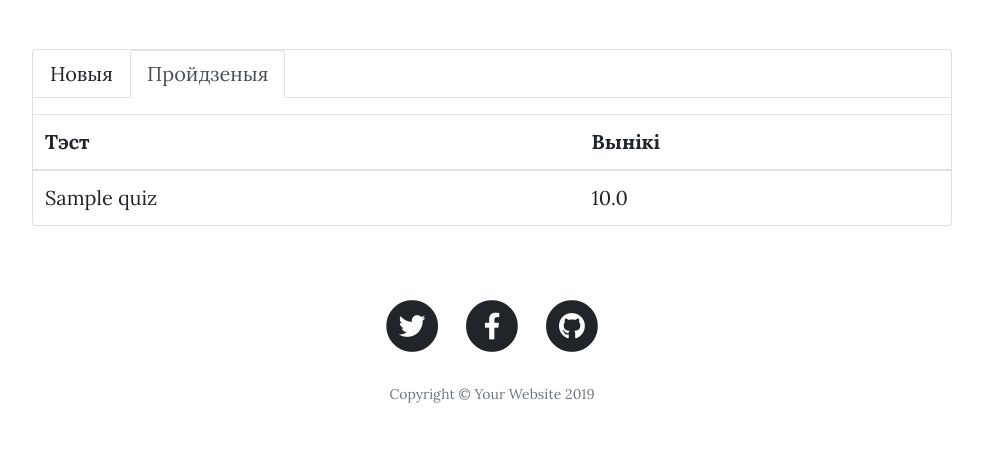
After one commit to andreyPromaster/trainer, a Django app: page /trainer/dashboard/taken/ in a window 1280 px wide. The commit adds this page. Shown: the part 533-1003 px from the top of the page, without its empty margins (148-1131 px from the left). Run offline with Django 3.2, Linux system fonts and the light colour scheme; a user stored in the database is signed in; tables that the repository leaves empty hold one stand-in row (values such as "Sample post"); some libraries are stand-ins or nearby versions.

Commit message:
добавил квизы для проверки знаний и добавление опыта за прохождение

```diff
--- a/app/account/templates/account/profile/edit_profile.html
+++ b/app/account/templates/account/profile/edit_profile.html
@@ -46,7 +46,7 @@
                       {{ profile_form|crispy }}
                   </fieldset>
                   <div class="form-group">
-                    <button type="submit">Змяніць</button>
+                    <button type="submit" class="btn btn-primary">Змяніць</button>
                   </div>
                 </form>
             </div>
--- a/app/trainer/models.py
+++ b/app/trainer/models.py
@@ -1,4 +1,5 @@
 from django.db import models
+from django.contrib.auth.models import User
 
 class Regulation(models.Model):
 	title = models.CharField(max_length=50,verbose_name='Назва правіла')
@@ -11,9 +12,11 @@ class Regulation(models.Model):
 		verbose_name_plural='Правілы'
 		verbose_name='Правіла'
 
-class ExplanationOfTask(models.Model):
+
+class Quiz(models.Model):
     rule = models.ForeignKey(Regulation, on_delete=models.PROTECT,verbose_name='Правіла')
-    explanation = models.CharField(max_length=250,verbose_name='Агульнае заданне', blank=True)
+    explanation = models.TextField(blank=True, verbose_name='Агульнае заданне')
+    name = models.CharField(max_length=255)
 
     def __str__(self):
     	return self.explanation
@@ -22,9 +25,10 @@ class ExplanationOfTask(models.Model):
         verbose_name='Заданне для практыкавання'
 
 class Task(models.Model):
-    explanation = models.ForeignKey(ExplanationOfTask, on_delete=models.PROTECT,verbose_name='Агульнае заданне')
+    quiz = models.ForeignKey(Quiz, on_delete=models.PROTECT, verbose_name='Пытанне да задання',
+                             related_name='questions')
     question = models.TextField(verbose_name='Тэкст заданія', blank=True)
-    answer = models.TextField(verbose_name='Адказ', blank=True)
+
 
     def __str__(self):
     	return self.question
@@ -32,3 +36,44 @@ class Task(models.Model):
     class Meta:
         verbose_name_plural='Заданні'
         verbose_name='Заданне'
+
+
+class Answer(models.Model):
+    question = models.ForeignKey(Task, on_delete=models.CASCADE, related_name='answers')
+    text = models.CharField('Адказ', max_length=255)
+    is_correct = models.BooleanField('Правільны адказ', default=False)
+
+    def __str__(self):
+        return self.text
+
+
+
+
+class Student(models.Model):
+    user = models.OneToOneField(User, on_delete=models.CASCADE, primary_key=True)
+    quizzes = models.ManyToManyField(Quiz, through='TakenQuiz')
+    # through Kласс модели, которая представляет связующую таблицу (связующая модель)
+    # либо в виде ссьmки на него, либо в виде имени, представленном стро­кой.
+
+    def get_unanswered_questions(self, quiz):
+        answered_questions = self.quiz_answers \
+            .filter(answer__question__quiz=quiz) \
+            .values_list('answer__question__pk', flat=True) # получаем объекты через таблицу studentAnswer по ключу answer,
+                                                            # далее из таббл Answer по ключу question получаем сам вопрос
+        questions = quiz.questions.exclude(pk__in=answered_questions).order_by('question')
+        return questions
+
+    def __str__(self):
+        return self.user.username
+
+
+class TakenQuiz(models.Model):
+    student = models.ForeignKey(Student, on_delete=models.CASCADE, related_name='taken_quizzes')
+    quiz = models.ForeignKey(Quiz, on_delete=models.CASCADE, related_name='taken_quizzes')
+    score = models.FloatField()
+    date = models.DateTimeField(auto_now_add=True)
+
+
+class StudentAnswer(models.Model):
+    student = models.ForeignKey(Student, on_delete=models.CASCADE, related_name='quiz_answers')
+    answer = models.ForeignKey(Answer, on_delete=models.CASCADE, related_name='+')
--- /dev/null
+++ b/app/trainer/templates/_header.html
@@ -0,0 +1,9 @@
+
+<ul class="nav nav-tabs mb-3">
+    <li class="nav-item">
+      <a class="nav-link{% if active == 'new' %} active{% endif %}" href="{% url 'quiz_list' %}">Новыя</a>
+    </li>
+    <li class="nav-item">
+      <a class="nav-link{% if active == 'taken' %} active{% endif %}" href="{% url 'taken_quiz_list' %}">Пройдзеныя</a>
+    </li>
+  </ul>
--- /dev/null
+++ b/app/trainer/templates/taken_quiz_list.html
@@ -0,0 +1,51 @@
+{% extends 'tempdashboard.html' %}
+{% load static %}
+
+
+{% block background_image %}
+<header class="masthead" style="background-image: url({% static 'dashboard/img/rules.jpg' %}")>
+  <div class="overlay"></div>
+  <div class="container">
+    <div class="row">
+      <div class="col-lg-8 col-md-10 mx-auto">
+        <div class="site-heading">
+          <h1>Правіла</h1>
+          <span class="subheading">Усё, што пратрэбна табе</span>
+        </div>
+      </div>
+    </div>
+  </div>
+</header>
+{% endblock %}
+
+{% block content %}
+<div class="container my-4">
+    <div class="row justify-content-center">
+      <div class="col-md-10 col-sm-12">
+  <div class="card">
+    <table class="table mb-0">
+      {% include '_header.html' with active='taken' %}
+      <thead>
+        <tr>
+          <th>Тэст</th>
+          <th>Вынікі</th>
+        </tr>
+      </thead>
+      <tbody>
+        {% for taken_quiz in taken_quizzes %}
+          <tr>
+            <td>{{ taken_quiz.quiz.name }}</td>
+            <td>{{ taken_quiz.score }}</td>
+          </tr>
+        {% empty %}
+          <tr>
+            <td class="bg-light text-center font-italic" colspan="3">Вы яшчэ не зрабілі ніводнага тэста</td>
+          </tr>
+        {% endfor %}
+      </tbody>
+    </table>
+  </div>
+      </div>
+    </div>
+</div>
+{% endblock %}
--- a/app/trainer/urls.py
+++ b/app/trainer/urls.py
@@ -7,4 +7,7 @@ urlpatterns = [
  path('dashboard/dictionary/', views.dictionary, name='dictionary'),
  path('dashboard/rules/', views.RuleListView.as_view(), name='list_of_rules'),
  path('dashboard/rules/<int:rules_id>', views.SelectedRuleListView.as_view(), name='full_rules'),
+ path('dashboard/quiz/', views.QuizListView.as_view(), name='quiz_list'),
+ path('dashboard/taken/', views.TakenQuizListView.as_view(), name='taken_quiz_list'),
+ path('dashboard/quiz/<int:pk>/', views.take_quiz, name='take_quiz'),
 ]
--- a/app/trainer/views.py
+++ b/app/trainer/views.py
@@ -1,12 +1,16 @@
-from django.shortcuts import render
+from django.shortcuts import render,get_object_or_404,redirect
 from django.contrib.auth.decorators import login_required
-from .forms import FindWordForm
+from .forms import FindWordForm, TakeQuizForm
 import pdb
 from .dictionary import Parcer
 from .models import Regulation
+from django.db import transaction
+from django.db.models import Count
 from django.contrib.auth.mixins import LoginRequiredMixin
 from django.views.generic import ListView
 from django.views.generic.base import TemplateView
+from .models import Quiz, Student, TakenQuiz
+from django.contrib import messages
 
 def index(request):
     return render(
@@ -49,19 +53,68 @@ def dictionary(request):
     context= {'form': form, 'word': search_word}
     return render(request, 'dictionary.html', context)
 
-# #@login_required (login_url = '/account/login/')
-# def dashboard(request):
-#     return render(
-#         request,
-#         'dashboard.html',
-#     )
 
-# def by_rule(request):
-#     rules = Regulation.objects.all()
-#     content = {'rules':rules}
-#     return render(request, 'list_rules.html', content)
+class QuizListView(LoginRequiredMixin, ListView):
+    model = Quiz
+    ordering = ('name', )
+    context_object_name = 'quizzes'
+    template_name = 'quiz_list.html'
 
-# def text_rules(request,rules_id):
-#     current_rule = Regulation.objects.get(pk=rules_id)
-#     content={'rule':current_rule }
-#     return render(request,'full_rules.html', content)
+    def get_queryset(self):
+        student = self.request.user.student   #“Аннотирует” каждый объект в QuerySet агрегированным значением (среднее, суииа и др.), которое будет вычислено из данных связанных объектов, которые связанны с объектами из``QuerySet``.
+        taken_quizzes = student.quizzes.values_list('pk', flat=True)  # Возвращает новый QuerySet содержащий объекты не отвечающие параметрам фильтрации.
+        queryset = Quiz.objects.exclude(pk__in=taken_quizzes).annotate(questions_count=Count('questions')).filter(questions_count__gt=0)
+        return queryset
+
+
+class TakenQuizListView(LoginRequiredMixin, ListView):
+    model = TakenQuiz
+    context_object_name = 'taken_quizzes'
+    template_name = 'taken_quiz_list.html'
+
+    def get_queryset(self): #Возвращает QuerySet который автоматически включает в выборку данные связанных объектов при выполнении запроса.
+        queryset = self.request.user.student.taken_quizzes.select_related('quiz').order_by('quiz__name')
+        return queryset
+
+
+@login_required
+def take_quiz(request, pk):
+    quiz = get_object_or_404(Quiz, pk=pk)
+    student = request.user.student
+
+    if student.quizzes.filter(pk=pk).exists():
+        return render(request, 'taken_quiz_list.html')
+
+    total_questions = quiz.questions.count()
+    unanswered_questions = student.get_unanswered_questions(quiz)
+    total_unanswered_questions = unanswered_questions.count()
+    progress = 100 - round(((total_unanswered_questions - 1) / total_questions) * 100)
+    question = unanswered_questions.first()
+
+    if request.method == 'POST':
+        form = TakeQuizForm(question=question, data=request.POST)
+        if form.is_valid():
+            with transaction.atomic():
+                student_answer = form.save(commit=False)
+                student_answer.student = student
+                student_answer.save()
+                if student.get_unanswered_questions(quiz).exists():
+                    return redirect('take_quiz', pk)
+                else:
+                    correct_answers = student.quiz_answers.filter(answer__question__quiz=quiz, answer__is_correct=True).count()
+                    score = round((correct_answers / total_questions) * 100.0, 2)
+                    TakenQuiz.objects.create(student=student, quiz=quiz, score=score)
+                    if score < 50.0:
+                        messages.warning(request, 'У наступным разе будзе лепей %s лік %s.' % (quiz.name, score))
+                    else:
+                        messages.success(request, 'Мае віншаванні, %s! Твой лік %s.' % (quiz.name, score))
+                    return redirect('quiz_list')
+    else:
+        form = TakeQuizForm(question=question)
+
+    return render(request, 'take_quiz_form.html', {
+        'quiz': quiz,
+        'question': question,
+        'form': form,
+        'progress': progress
+    })
```
Also changed, not shown: app/account/models.py (+12 -0 lines), app/trainer/admin.py (+29 -6 lines), app/trainer/forms.py (+22 -0 lines), app/trainer/templates/quiz_list.html (added, +62 -0 lines), app/trainer/templates/take_quiz_form.html (added, +42 -0 lines), app/trainer/migrations/0009_auto_20200502_2327.py (added), app/trainer/migrations/0010_quiz_name.py (added).
